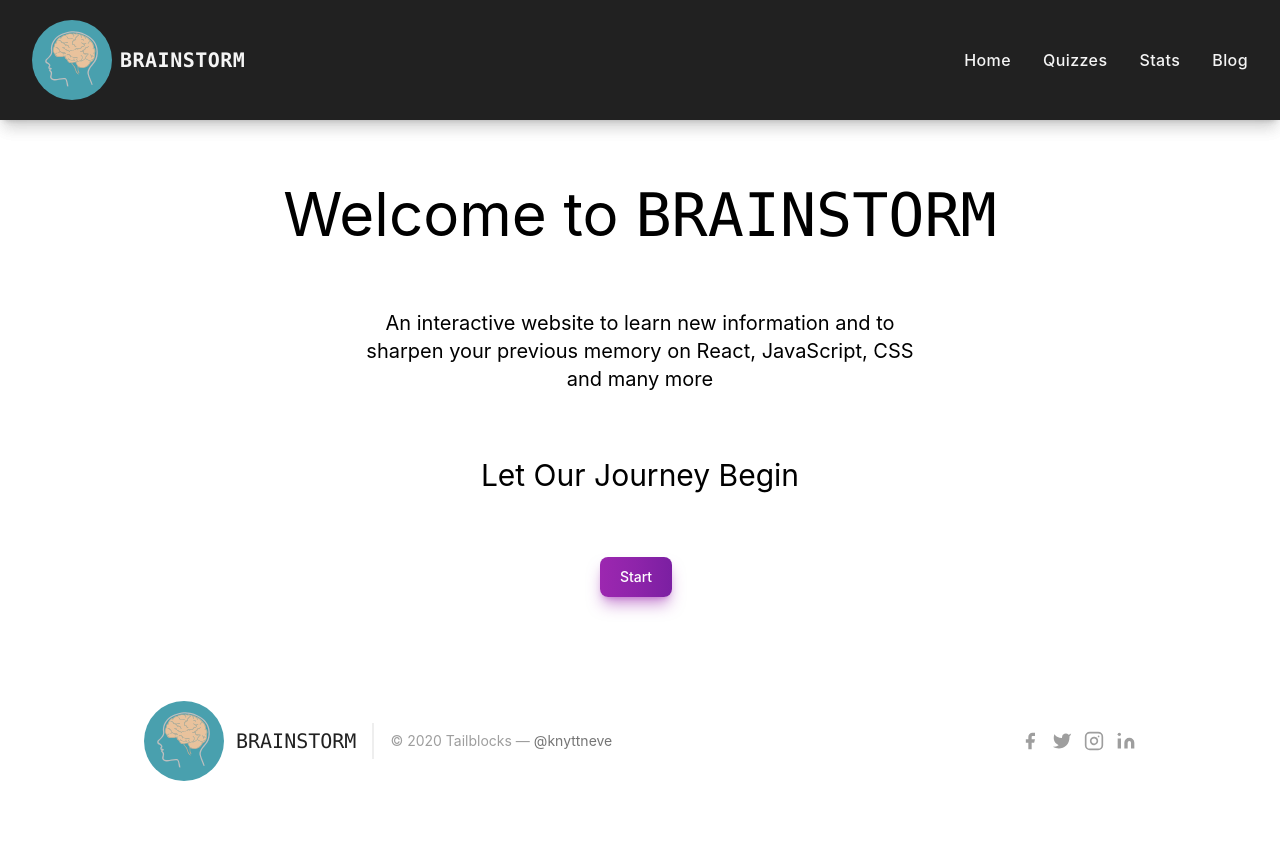
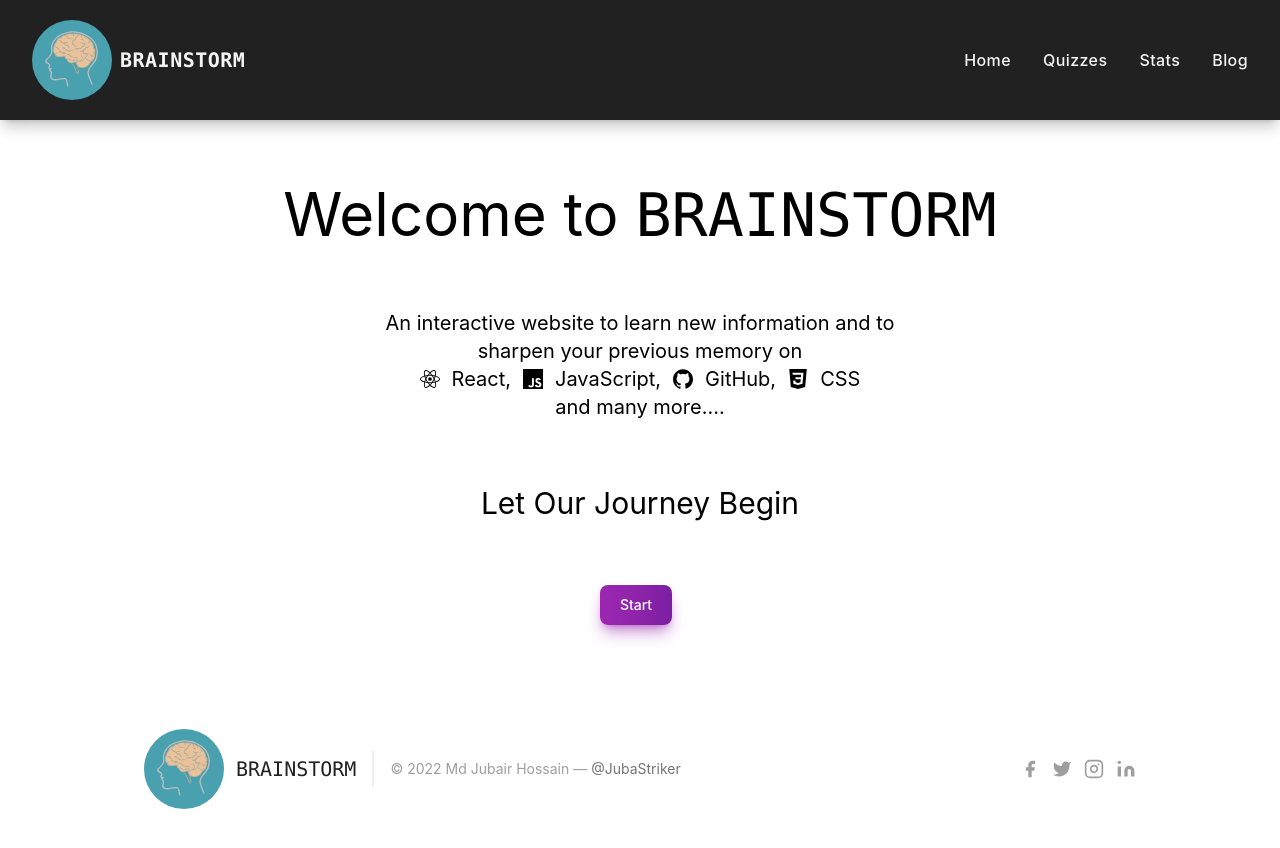
Before and after one commit to JubaStriker/Brainstorm, a React (Create React App) app: page / in a window 1280 px wide. Shown: the top 848 px of the page. Built offline with nearby package versions, Linux system fonts and the light colour scheme.

Commit message:
ques loaded

```diff
--- a/public/index.html
+++ b/public/index.html
@@ -1,14 +1,12 @@
 <!DOCTYPE html>
 <html lang="en">
+
 <head>
   <meta charset="utf-8" />
   <link rel="icon" href="%PUBLIC_URL%/favicon.ico" />
   <meta name="viewport" content="width=device-width, initial-scale=1" />
   <meta name="theme-color" content="#000000" />
-    <meta
-      name="description"
-      content="Web site created using create-react-app"
-    />
+  <meta name="description" content="Web site created using create-react-app" />
   <link rel="apple-touch-icon" href="%PUBLIC_URL%/logo192.png" />
   <!--
       manifest.json provides metadata used when your web app is installed on a
@@ -24,8 +22,9 @@
       work correctly both with client-side routing and a non-root public URL.
       Learn how to configure a non-root public URL by running `npm run build`.
     -->
-    <title>React App</title>
+  <title>BrainStorm</title>
 </head>
+
 <body>
   <noscript>You need to enable JavaScript to run this app.</noscript>
   <div id="root"></div>
@@ -40,4 +39,5 @@
       To create a production bundle, use `npm run build` or `yarn build`.
     -->
 </body>
+
 </html>
--- a/src/App.js
+++ b/src/App.js
@@ -6,6 +6,7 @@ import Home from "./components/Home";
 import Main from './components/Main';
 import Stat from './components/Stat';
 import Quiz from './components/Quiz';
+import QnA from './components/QnA';
 
 
 
@@ -34,8 +35,15 @@ function App() {
       },
       {
         path: 'quiz',
-        loader:()=> fetch('https://openapi.programming-hero.com/api/quiz'),
+        loader: () => fetch('https://openapi.programming-hero.com/api/quiz'),
         element: <Quiz />
+      },
+      {
+        path: 'quiz/:quizID',
+        loader: async ({ params }) => {
+          return fetch(`https://openapi.programming-hero.com/api/quiz/${params.quizID}`)
+        },
+        element: <QnA />
       }
       ]
     }
--- a/src/components/Footer.js
+++ b/src/components/Footer.js
@@ -9,8 +9,8 @@ const Footer = () => {
                     <img src={brain} alt="" height={80} width={80} />
                     <span className="ml-3 text-xl font-mono">BRAINSTORM</span>
                 </a>
-                <p className="text-sm text-gray-500 sm:ml-4 sm:pl-4 sm:border-l-2 sm:border-gray-200 sm:py-2 sm:mt-0 mt-4">© 2020 Tailblocks —
-                    <a href="https://twitter.com/knyttneve" className="text-gray-600 ml-1" rel="noopener noreferrer" target="_blank">@knyttneve</a>
+                <p className="text-sm text-gray-500 sm:ml-4 sm:pl-4 sm:border-l-2 sm:border-gray-200 sm:py-2 sm:mt-0 mt-4">© 2022 Md Jubair Hossain —
+                    <a href="https://twitter.com/knyttneve" className="text-gray-600 ml-1" rel="noopener noreferrer" target="_blank">@JubaStriker</a>
                 </p>
                 <span className="inline-flex sm:ml-auto sm:mt-0 mt-4 justify-center sm:justify-start">
                     <a className="text-gray-500">
--- a/src/components/Home.js
+++ b/src/components/Home.js
@@ -1,17 +1,27 @@
 import React from 'react';
-import { } from 'react-icons'
+import { SiCss3, SiGit, SiGithub, SiJavascript, SiReact } from 'react-icons/si'
 
 const Home = () => {
     return (
         <div>
             <h1 className='text-6xl mt-16 mb-16 '>Welcome to <span className='font-mono font-medium'>BRAINSTORM</span></h1>
 
-            <p className='max-w-xl mx-auto my-10 text-xl'>An interactive website to learn new information and to sharpen your previous memory on React, JavaScript, CSS and many more </p>
+            <p className='max-w-xl mx-auto my-10 text-xl'>An interactive website to learn new information and to sharpen your previous memory on
+                <div className='flex justify-center space-x-3'> <SiReact className='my-1' />
+                    <p> React, </p>
+                    <SiJavascript className='my-1' />
+                    <p> JavaScript, </p>
+                    <SiGithub className='my-1' />
+                    <p>GitHub, </p>
+                    <SiCss3 className='my-1' />
+                    <p>CSS</p>
+                </div>
+                and many more.... </p>
 
 
             <p className='text-3xl my-16 max-w-xl mx-auto px-4'>Let Our Journey Begin</p>
 
-            <button type="button" class="text-white bg-gradient-to-r from-purple-500 via-purple-600 to-purple-700 hover:bg-gradient-to-br focus:ring-4 focus:outline-none focus:ring-purple-300 dark:focus:ring-purple-800 shadow-lg shadow-purple-500/50 dark:shadow-lg dark:shadow-purple-800/80 font-medium rounded-lg text-sm px-5 py-2.5 text-center mr-2 mb-2"> <a href="/quiz">Start</a></button>
+            <button type="button" className="text-white bg-gradient-to-r from-purple-500 via-purple-600 to-purple-700 hover:bg-gradient-to-br focus:ring-4 focus:outline-none focus:ring-purple-300 dark:focus:ring-purple-800 shadow-lg shadow-purple-500/50 dark:shadow-lg dark:shadow-purple-800/80 font-medium rounded-lg text-sm px-5 py-2.5 text-center mr-2 mb-2"> <a href="/quiz">Start</a></button>
 
         </div>
     );
--- /dev/null
+++ b/src/components/QnA.js
@@ -0,0 +1,28 @@
+import React from 'react';
+import { useLoaderData } from 'react-router-dom';
+import QnApage from './QnApage';
+
+const QnA = () => {
+    const qna = useLoaderData();
+
+    const { data } = qna;
+    // console.log(data.questions);
+
+    return (
+        <div>
+            <h1 className='flex justify-center items-center gap-2'>
+                <div className='bg-slate-400 rounded-md'><img src={data.logo} alt="" height={100} width={100} /></div>
+                <div><p className="text-5xl font-extrabold text-slate-800">{data.name}</p>
+                    <p className='text-sm mt-2'>How much do you know about it?</p>
+                </div>
+            </h1>
+
+            <div>
+                {data.questions.map(question => <QnApage key={question.id} question={question}></QnApage>)}
+
+            </div>
+        </div>
+    );
+};
+
+export default QnA;
--- /dev/null
+++ b/src/components/QnApage.js
@@ -0,0 +1,20 @@
+import React from 'react';
+import { AiOutlineEye } from 'react-icons/ai'
+
+const QnApage = ({ question }) => {
+    console.log(question);
+    return (
+        <div className='mx-10'>
+
+            <div className="block p-6 max-w-2xl bg-white rounded-lg border border-gray-200 shadow-md hover:bg-gray-100 mx-auto my-5">
+                <div className='flex justify-between gap-4'>
+                    <p className="font-normal text-slate-900-700">{question.question} </p>
+                    <button title='click to see correct answer'><AiOutlineEye /></button>
+                </div>
+            </div>
+
+        </div>
+    );
+};
+
+export default QnApage;
--- a/src/components/TopicCard.js
+++ b/src/components/TopicCard.js
@@ -1,6 +1,7 @@
 import React from 'react';
+import { Link } from 'react-router-dom';
 
-const TopicCard = ({topic}) => {
+const TopicCard = ({ topic }) => {
 	console.log(topic);
 	return (
 		<div>
@@ -11,7 +12,10 @@ const TopicCard = ({topic}) => {
 						<h2 className="text-3xl font-semibold tracking-wide">{topic.name}</h2>
 
 					</div>
-		<button type="button" className="flex items-center justify-center w-full p-3 font-semibold tracking-wide rounded-md dark:bg-violet-400 dark:text-gray-900">Start Quiz</button>
+					<button type="button" className="flex items-center justify-center w-full p-3 font-semibold tracking-wide rounded-md dark:bg-violet-400 dark:text-gray-900">
+						<Link to={`/quiz/${topic.id}`}>Start Quiz</Link>
+
+					</button>
 				</div>
 			</div>
 		</div>
```
Also changed, not shown: public/brain.svg (added). Lines whose indentation alone changed are shown as unchanged.
